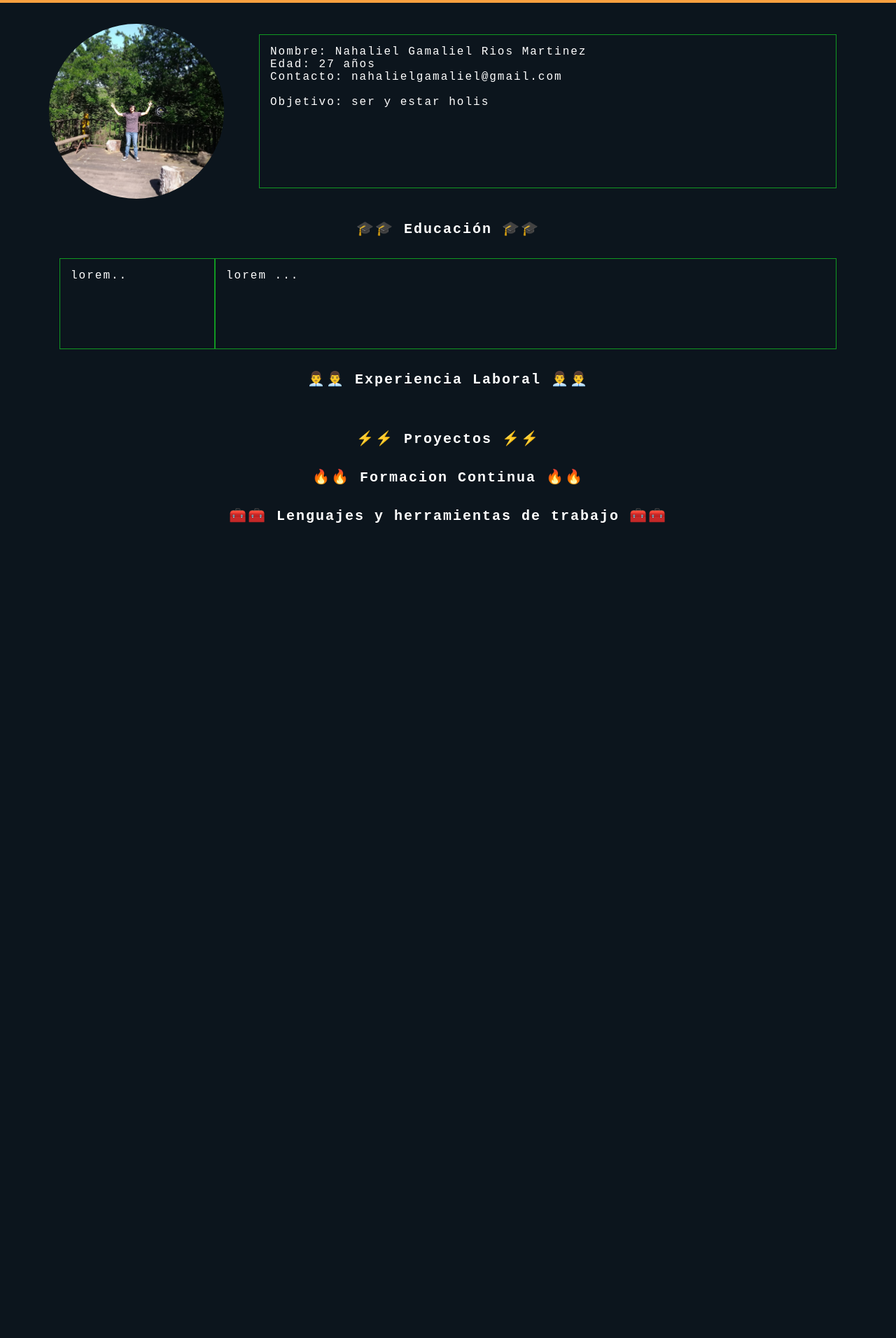
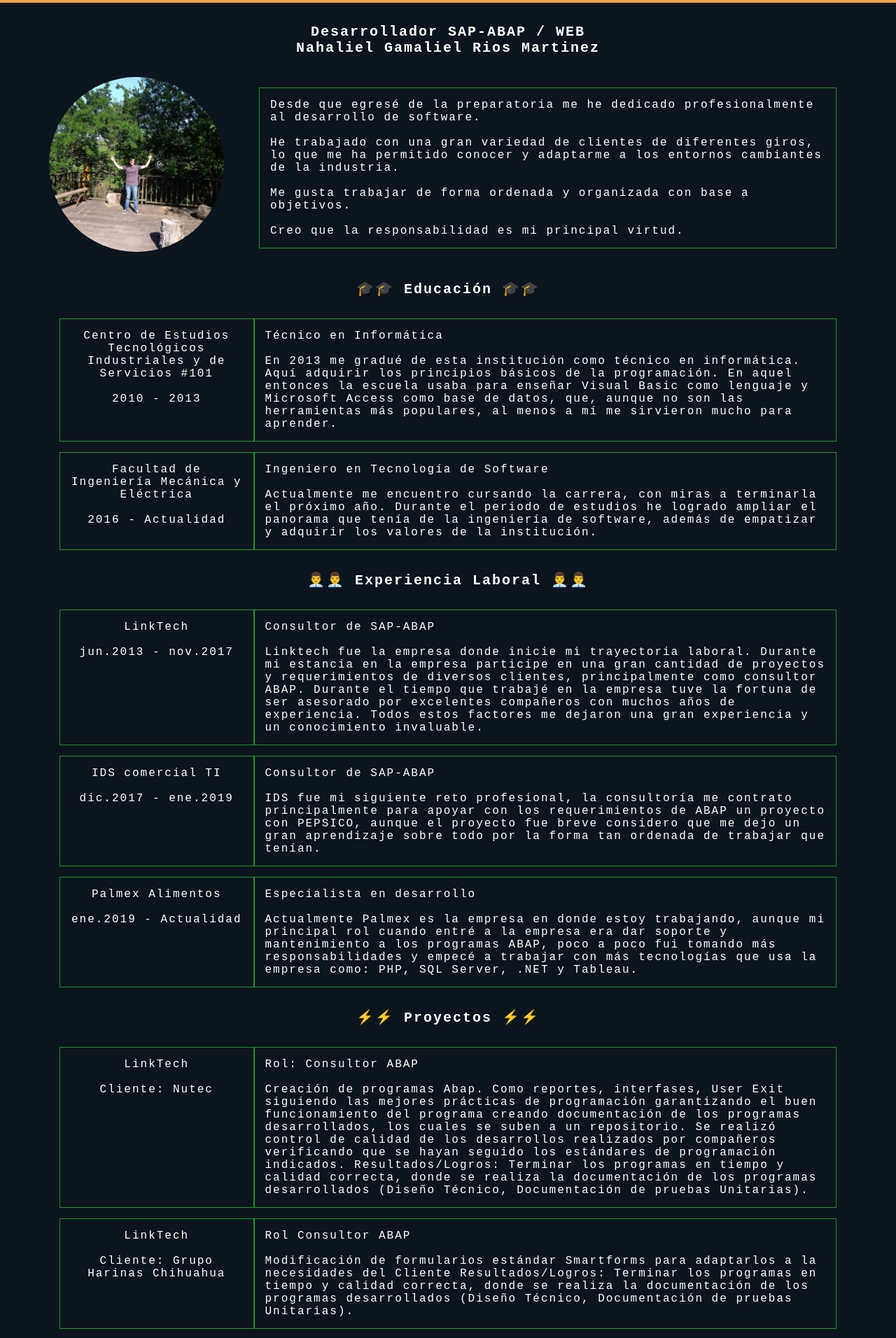
Before and after one commit to ControlGama/ControlGamaPage, a React app: page /MyCV in a window 1280 px wide. Shown: the part 60-1972 px from the top of the page at 70% size. Before the commit the page ends 849 px from the top, so only its background shows below. Built offline with nearby package versions, Linux system fonts and the light colour scheme; no server answers.

Commit message:
datos del CV

```diff
--- a/src/components/ExperienceBox.jsx
+++ b/src/components/ExperienceBox.jsx
@@ -4,10 +4,18 @@ import "@styles/ExperienceBox.scss";
 const ExperienceBox = ({ data }) => {
   return (
     <div className="experienceBox">
-      <div className="borderExperienceBox logo-unal">
-        <div>{data.title}</div>
+      <div className="borderExperienceBox">
+        <div className="leftExperienceBox">
+          <p>{data.title}</p>
+          <br />
+          <p>{data.duration}</p>
+        </div>
       </div>
-      <div className="borderExperienceBox">{data.body}</div>
+      <div className="borderExperienceBox">
+        <p>{data.subtitle}</p>
+        <br />
+        <p>{data.description}</p>
+      </div>
     </div>
   );
 };
--- a/src/containers/MyCvContainer.jsx
+++ b/src/containers/MyCvContainer.jsx
@@ -4,27 +4,88 @@ import ToolsBox from "@components/ToolsBox";
 import "@styles/MyCvContainer.scss";
 
 const MyCvContainer = () => {
-
   const educationData = [
     {
-      title: "lorem..",
-      body: "lorem ...",
-    }
-  ]
+      title: "Centro de Estudios Tecnológicos Industriales y de Servicios #101",
+      duration: "2010 - 2013",
+      subtitle: "Técnico en Informática",
+      description:
+        "En 2013 me gradué de esta institución como técnico en informática. Aquí adquirir los principios básicos de la programación. En aquel entonces la escuela usaba para enseñar Visual Basic como lenguaje y Microsoft Access como base de datos, que, aunque no son las herramientas más populares, al menos a mí me sirvieron mucho para aprender.",
+    },
+    {
+      title: "Facultad de Ingeniería Mecánica y Eléctrica",
+      duration: "2016 - Actualidad",
+      subtitle: "Ingeniero en Tecnología de Software",
+      description:
+        "Actualmente me encuentro cursando la carrera, con miras a terminarla el próximo año. Durante el periodo de estudios he logrado ampliar el panorama que tenía de la ingeniería de software, además de empatizar y adquirir los valores de la institución.",
+    },
+  ];
+
+  const experienceData = [
+    {
+      title: "LinkTech",
+      duration: "jun.2013 - nov.2017",
+      subtitle: "Consultor de SAP-ABAP",
+      description: "Linktech fue la empresa donde inicie mi trayectoria laboral. Durante mi estancia en la empresa participe en una gran cantidad de proyectos y requerimientos de diversos clientes, principalmente como consultor ABAP. Durante el tiempo que trabajé en la empresa tuve la fortuna de ser asesorado por excelentes compañeros con muchos años de experiencia. Todos estos factores me dejaron una gran experiencia y un conocimiento invaluable.",
+    },
+    {
+      title: "IDS comercial TI",
+      duration: "dic.2017 - ene.2019",
+      subtitle: "Consultor de SAP-ABAP",
+      description: "IDS fue mi siguiente reto profesional, la consultoría me contrato principalmente para apoyar con los requerimientos de ABAP un proyecto con PEPSICO, aunque el proyecto fue breve considero que me dejo un gran aprendizaje sobre todo por la forma tan ordenada de trabajar que tenían.",
+    },
+    {
+      title: "Palmex Alimentos",
+      duration: "ene.2019 - Actualidad",
+      subtitle: "Especialista en desarrollo",
+      description: "Actualmente Palmex es la empresa en donde estoy trabajando, aunque mi principal rol cuando entré a la empresa era dar soporte y mantenimiento a los programas ABAP, poco a poco fui tomando más responsabilidades y empecé a trabajar con más tecnologías que usa la empresa como: PHP, SQL Server, .NET y Tableau.",
+    },
+  ];
+
+  const projectsData = [
+    {
+      title: "LinkTech",
+      duration: "Cliente: Nutec",
+      subtitle: "Rol: Consultor ABAP",
+      description: "Creación de programas Abap. Como reportes, interfases, User Exit siguiendo las mejores prácticas de programación garantizando el buen funcionamiento del programa creando documentación de los programas desarrollados, los cuales se suben a un repositorio. Se realizó control de calidad de los desarrollos realizados por compañeros verificando que se hayan seguido los estándares de programación indicados. Resultados/Logros: Terminar los programas en tiempo y calidad correcta, donde se realiza la documentación de los programas desarrollados (Diseño Técnico, Documentación de pruebas Unitarias). ",
+    },
+    {
+      title: "LinkTech",
+      duration: "Cliente: Grupo Harinas Chihuahua ",
+      subtitle: "Rol Consultor ABAP ",
+      description: "Modificación de formularios estándar Smartforms para adaptarlos a la necesidades del Cliente Resultados/Logros: Terminar los programas en tiempo y calidad correcta, donde se realiza la documentación de los programas desarrollados (Diseño Técnico, Documentación de pruebas Unitarias). ",
+    },
+    {
+      title: "IDS",
+      duration: "Cliente: Grupo Harinas Chihuahua ",
+      subtitle: "Rol Consultor ABAP ",
+      description: "Modificación de formularios estándar Smartforms para adaptarlos a la necesidades del Cliente Resultados/Logros: Terminar los programas en tiempo y calidad correcta, donde se realiza la documentación de los programas desarrollados (Diseño Técnico, Documentación de pruebas Unitarias). ",
+    },
+  ];
 
   return (
     <div className="myCvContainer">
+      <div className="myCVSection">
+        <h2>Desarrollador SAP-ABAP / WEB </h2>
+        <h2>Nahaliel Gamaliel Rios Martinez</h2>
+      </div>
+
       <div className="headerContainer">
         <div className="main-photo-container"></div>
         <div className="headerData">
-          Nombre: Nahaliel Gamaliel Rios Martinez
-          <br />
-          Edad: 27 años
-          <br />
-          Contacto: nahalielgamaliel@gmail.com
+          Desde que egresé de la preparatoria me he dedicado profesionalmente al
+          desarrollo de software.
           <br />
           <br />
-          Objetivo: ser y estar holis
+          He trabajado con una gran variedad de clientes de diferentes giros, lo
+          que me ha permitido conocer y adaptarme a los entornos cambiantes de
+          la industria.
+          <br />
+          <br />
+          Me gusta trabajar de forma ordenada y organizada con base a objetivos.
+          <br />
+          <br />
+          Creo que la responsabilidad es mi principal virtud.
         </div>
       </div>
 
@@ -33,27 +94,29 @@ const MyCvContainer = () => {
       </div>
 
       <ExperienceBox data={educationData[0]} />
-      {/* <ExperienceBox /> */}
+      <ExperienceBox data={educationData[1]} />
 
       <div className="myCVSection">
         <h2>👨‍💼👨‍💼 Experiencia Laboral 👨‍💼👨‍💼</h2>
       </div>
 
-      <div className="experienceContainer">
-        {/* <ExperienceBox />
-        <ExperienceBox />
-        <ExperienceBox /> */}
-      </div>
+      <ExperienceBox data={experienceData[0]} />
+      <ExperienceBox data={experienceData[1]} />
+      <ExperienceBox data={experienceData[2]} />
 
       <div className="myCVSection">
         <h2>⚡⚡ Proyectos ⚡⚡</h2>
       </div>
-      {/* <ExperienceBox /> */}
+
+      <ExperienceBox data={projectsData[0]} />
+      <ExperienceBox data={projectsData[1]} />
+      <ExperienceBox data={projectsData[2]} />
+
 
       <div className="myCVSection">
         <h2>🔥🔥 Formacion Continua 🔥🔥</h2>
       </div>
-      {/* <ToolsBox></ToolsBox> */}
+      <ToolsBox></ToolsBox>
 
       <div className="myCVSection">
         <h2>🧰🧰 Lenguajes y herramientas de trabajo 🧰🧰</h2>
--- a/src/styles/ExperienceBox.scss
+++ b/src/styles/ExperienceBox.scss
@@ -3,7 +3,7 @@
 .experienceBox {
     margin               : 15px 15px;
     display              : grid;
-    grid-template-columns: 1fr 4fr;
+    grid-template-columns: 1fr 3fr;
     min-height: 130px;
 }
 
@@ -16,3 +16,7 @@
 .experienceBox .borderExperienceBox div{
     margin: auto;
 }
+
+.experienceBox .leftExperienceBox{
+    text-align: center;
+}
```
